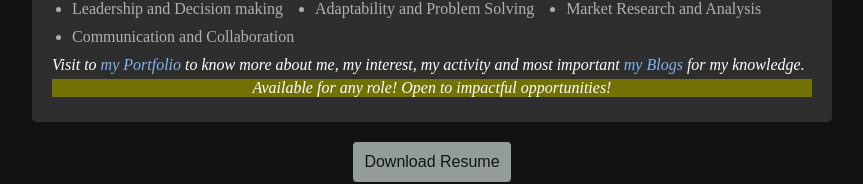
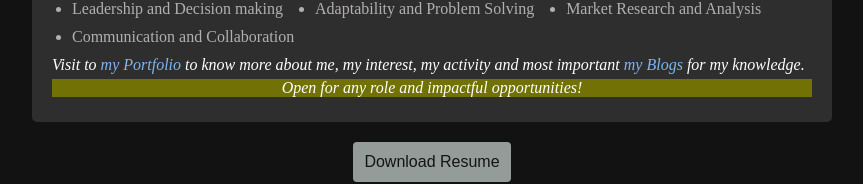
Before and after one commit to shivamshende/my-portfolilo, a React (Vite) app: page /resume in a window 1280 px wide. Shown: the part 867-1051 px from the top of the page, without its empty margins (208-1071 px from the left). Built offline with nearby package versions, Linux system fonts and the light colour scheme.

Commit message:
update resume

```diff
--- a/src/components/Resume/Resume.jsx
+++ b/src/components/Resume/Resume.jsx
@@ -65,7 +65,7 @@ const Resume = () => {
 
                     <p><em>Visit to <a href="https://shivam-shende-portfolio.netlify.app/" target="_blank" rel="noopener noreferrer">my Portfolio</a> to know more about me, my interest, my activity and most important <a href="https://medium.com/@shivamshende200" target="_blank" rel="noopener noreferrer">my Blogs</a> for my knowledge.</em></p>
 
-                    <p className='info'><em>Available for any role! Open to impactful opportunities!</em></p>
+                    <p className='info'><em>Open for any role and impactful opportunities!</em></p>
                 </div>
             </div>
             <button className='download-resume' onClick={handlePrint}>Download Resume</button>
```
